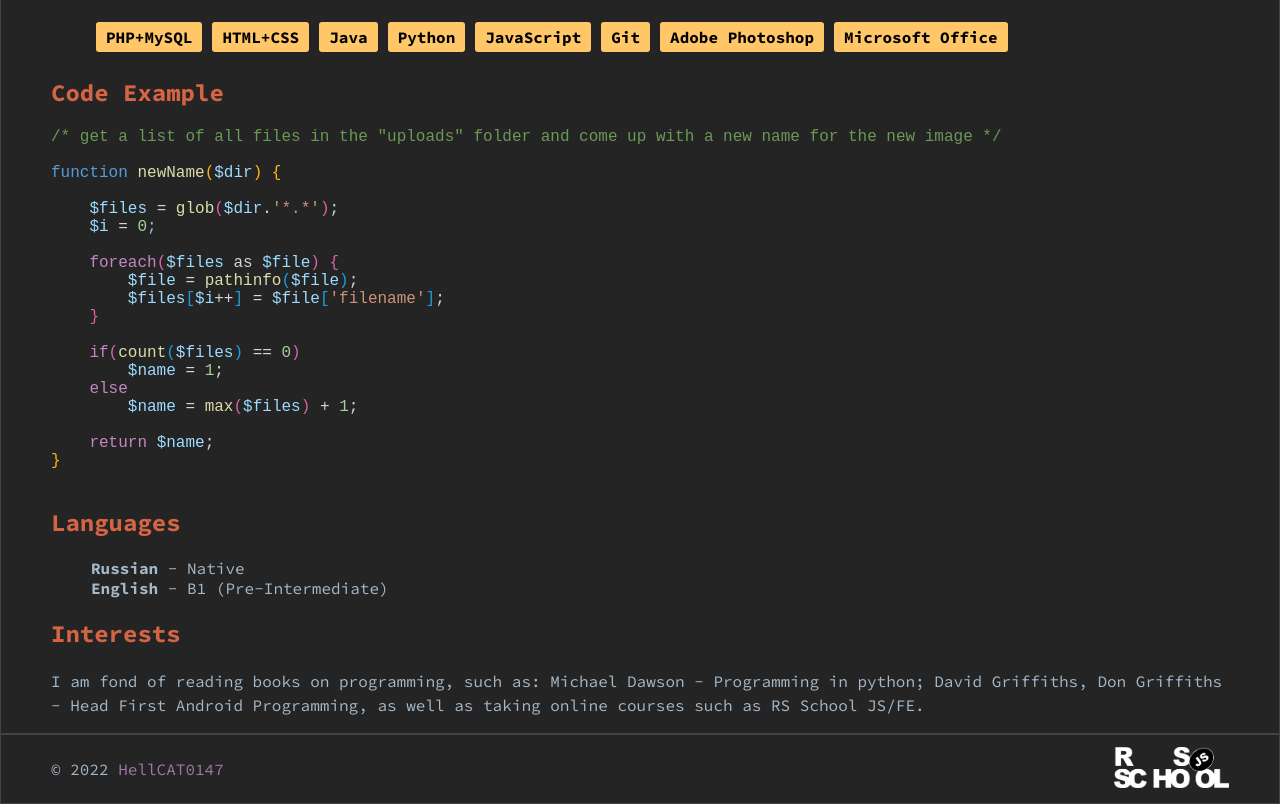
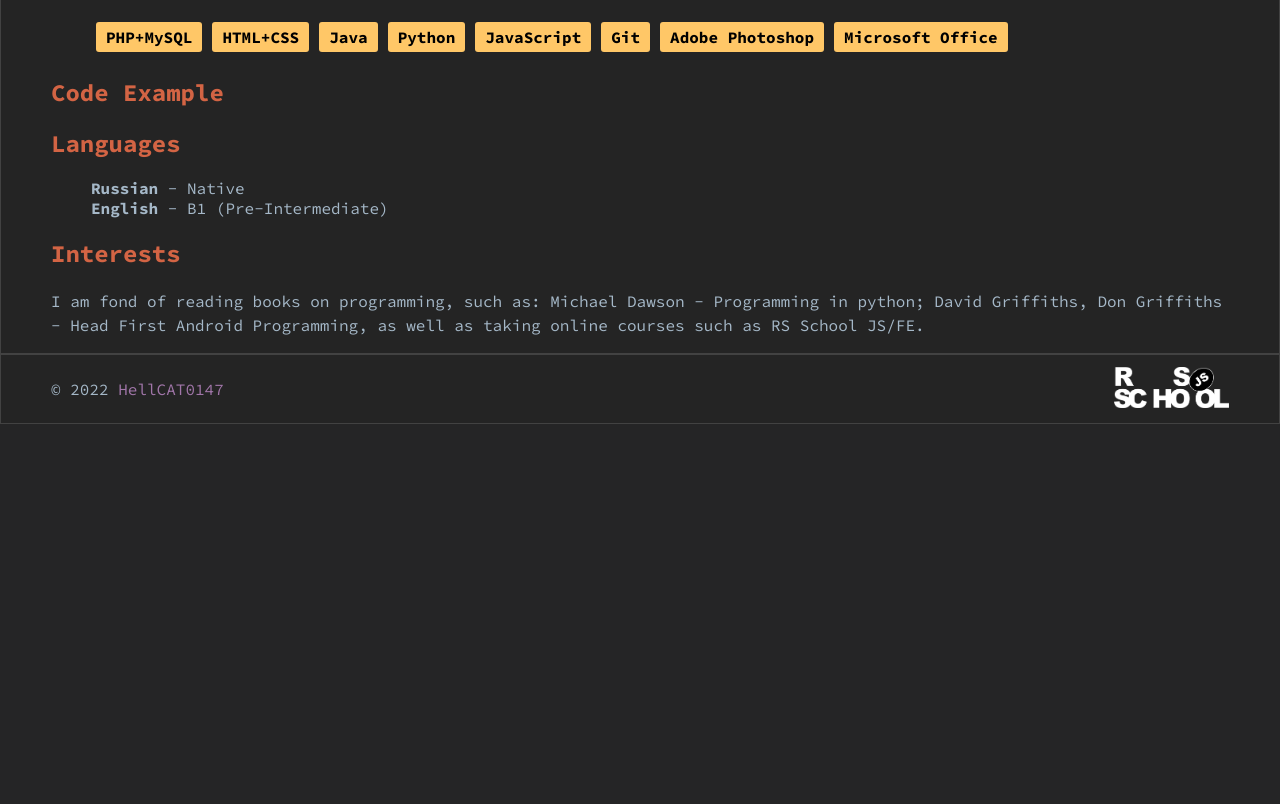
Before and after one commit to HellCAT0147/rsschool-cv, a plain HTML site: page index.html in a window 1280 px wide. Shown: the part 1181-1985 px from the top of the page. After the commit the page ends 1605 px from the top, so only its background shows below. Drawn offline with Linux system fonts and the light colour scheme.

```diff
--- a/index.html
+++ b/index.html
@@ -85,27 +85,6 @@
       </section>
       <section id="code">
         <h2>Code Example</h2>
-        <pre>
-<span class="code-comment">/* get a list of all files in the "uploads" folder and come up with a new name for the new image */</span>
-
-<span class="code-function">function</span> <span class="code-name-function">newName</span><span class="code-function-bracket">(</span><span class="code-var">$dir</span><span class="code-function-bracket">) {</span>
-
-    <span class="code-var">$files</span> <span class="code-marks">=</span> <span class="code-name-function">glob</span><span class="code-bracket">(</span><span class="code-var">$dir</span><span class="code-marks">.</span><span class="code-string">'*.*'</span><span class="code-bracket">)</span><span class="code-marks">;</span>
-    <span class="code-var">$i</span> <span class="code-marks">=</span> <span class="code-numbers">0</span>;
-
-    <span class="code-structure">foreach</span><span class="code-bracket">(</span><span class="code-var">$files</span> <span class="code-marks">as</span> <span class="code-var">$file</span><span class="code-bracket">) {</span>
-        <span class="code-var">$file</span> <span class="code-marks">=</span> <span class="code-name-function">pathinfo</span><span class="code-inner-bracket">(</span><span class="code-var">$file</span><span class="code-inner-bracket">)</span><span class="code-marks">;</span>
-        <span class="code-var">$files</span><span class="code-inner-bracket">[</span><span class="code-var">$i</span><span class="code-marks">++</span><span class="code-inner-bracket">]</span> <span class="code-marks">=</span> <span class="code-var">$file</span><span class="code-inner-bracket">[</span><span class="code-string">'filename'</span><span class="code-inner-bracket">]</span><span class="code-marks">;</span>
-    <span class="code-bracket">}</span>
-
-    <span class="code-structure">if</span><span class="code-bracket">(</span><span class="code-name-function">count</span><span class="code-inner-bracket">(</span><span class="code-var">$files</span><span class="code-inner-bracket">)</span> <span class="code-marks">==</span> <span class="code-numbers">0</span><span class="code-bracket">)</span>
-        <span class="code-var">$name</span> <span class="code-marks">=</span> <span class="code-numbers">1</span><span class="code-marks">;</span>
-    <span class="code-structure">else</span>
-        <span class="code-var">$name</span> <span class="code-marks">=</span> <span class="code-name-function">max</span><span class="code-bracket">(</span><span class="code-var">$files</span><span class="code-bracket">)</span> <span class="code-marks">+</span> <span class="code-numbers">1</span><span class="code-marks">;</span>
-
-    <span class="code-structure">return</span> <span class="code-var">$name</span><span class="code-marks">;</span>
-<span class="code-function-bracket">}</span>
-        </pre>
       </section>
       <section id="languages">
         <h2>Languages</h2>
```
